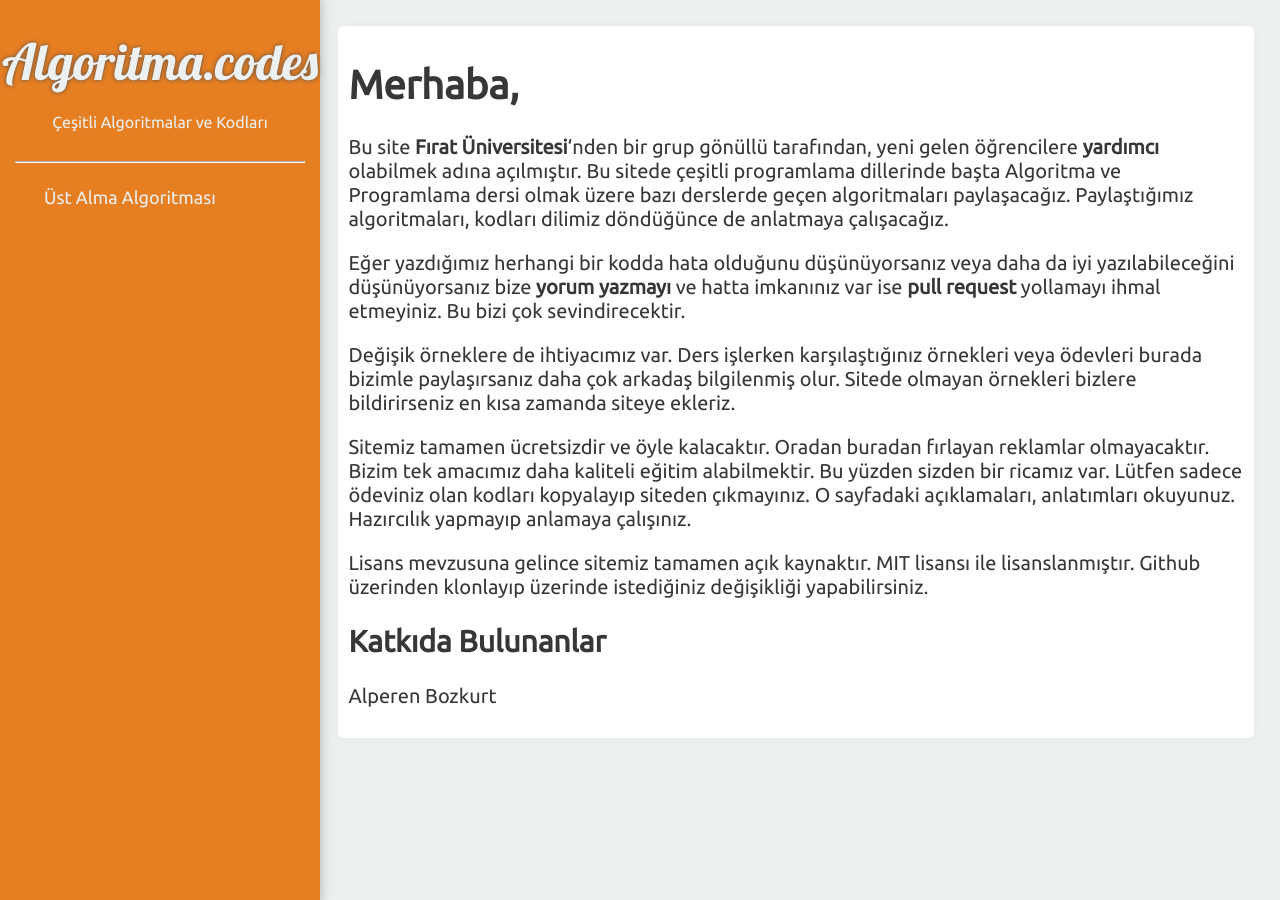
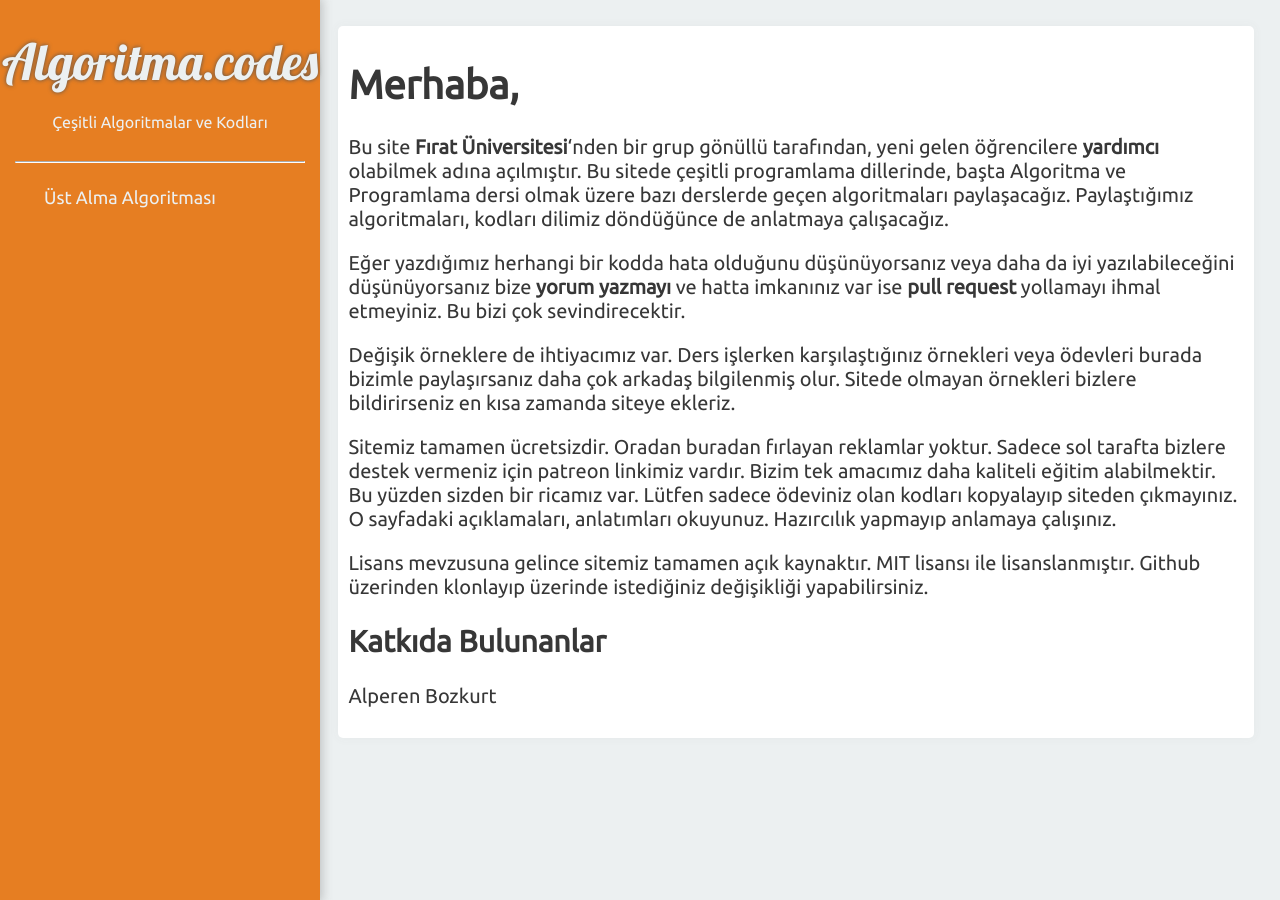
Before and after one commit to alperenbozkurt/Algoritma.codes, a Jekyll site: the page built from index.md, in a window 1280 px wide. Built offline with Jekyll 4.4.1, drawn with Linux system fonts in a browser that asks for light colours; our own code applies the rules of GitHub Pages for plain Markdown files.

```diff
--- a/_layouts/default.html
+++ b/_layouts/default.html
@@ -11,7 +11,7 @@
     <div class="right">
       {{ content }}
     </div>
-
+    {% include analytics.html %}
   </body>
 
 </html>
--- a/index.html
+++ /dev/null
@@ -1 +0,0 @@
-Hello
--- a/index.md
+++ b/index.md
@@ -1,17 +1,18 @@
 ---
 layout: default
+title: Algoritma.codes
 ---
 
 Merhaba,
 ===
 
-Bu site **Fırat Üniversitesi**'nden bir grup gönüllü tarafından, yeni gelen öğrencilere **yardımcı** olabilmek adına açılmıştır. Bu sitede çeşitli programlama dillerinde başta Algoritma ve Programlama dersi olmak üzere bazı derslerde geçen algoritmaları paylaşacağız. Paylaştığımız algoritmaları, kodları dilimiz döndüğünce de anlatmaya çalışacağız.
+Bu site **Fırat Üniversitesi**'nden bir grup gönüllü tarafından, yeni gelen öğrencilere **yardımcı** olabilmek adına açılmıştır. Bu sitede çeşitli programlama dillerinde, başta Algoritma ve Programlama dersi olmak üzere bazı derslerde geçen algoritmaları paylaşacağız. Paylaştığımız algoritmaları, kodları dilimiz döndüğünce de anlatmaya çalışacağız.
 
 Eğer yazdığımız herhangi bir kodda hata olduğunu düşünüyorsanız veya daha da iyi yazılabileceğini düşünüyorsanız bize **yorum yazmayı** ve hatta imkanınız var ise **pull request** yollamayı ihmal etmeyiniz. Bu bizi çok sevindirecektir.
 
 Değişik örneklere de ihtiyacımız var. Ders işlerken karşılaştığınız örnekleri veya ödevleri burada bizimle paylaşırsanız daha çok arkadaş bilgilenmiş olur. Sitede olmayan örnekleri bizlere bildirirseniz en kısa zamanda siteye ekleriz.
 
-Sitemiz tamamen ücretsizdir ve öyle kalacaktır. Oradan buradan fırlayan reklamlar olmayacaktır. Bizim tek amacımız daha kaliteli eğitim alabilmektir. Bu yüzden sizden bir ricamız var. Lütfen sadece ödeviniz olan kodları kopyalayıp siteden çıkmayınız. O sayfadaki açıklamaları, anlatımları okuyunuz. Hazırcılık yapmayıp anlamaya çalışınız.
+Sitemiz tamamen ücretsizdir. Oradan buradan fırlayan reklamlar yoktur. Sadece sol tarafta bizlere destek vermeniz için patreon  linkimiz vardır. Bizim tek amacımız daha kaliteli eğitim alabilmektir. Bu yüzden sizden bir ricamız var. Lütfen sadece ödeviniz olan kodları kopyalayıp siteden çıkmayınız. O sayfadaki açıklamaları, anlatımları okuyunuz. Hazırcılık yapmayıp anlamaya çalışınız.
 
 Lisans mevzusuna gelince sitemiz tamamen açık kaynaktır. MIT lisansı ile lisanslanmıştır. Github üzerinden klonlayıp üzerinde istediğiniz değişikliği yapabilirsiniz.
 
```
Also changed, not shown: _includes/analytics.html (added, +10 -0 lines).
